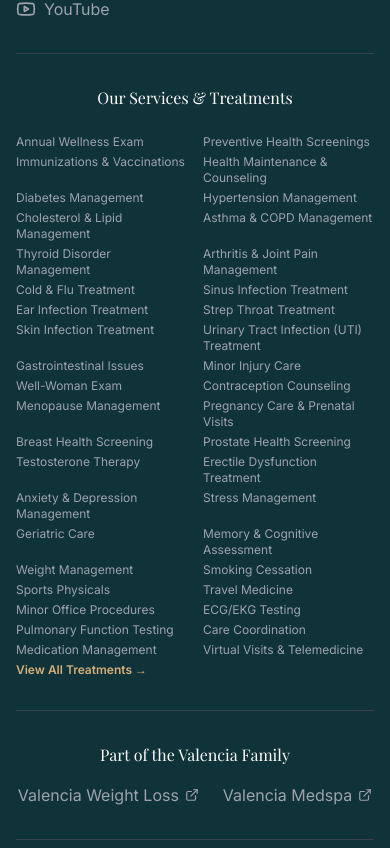
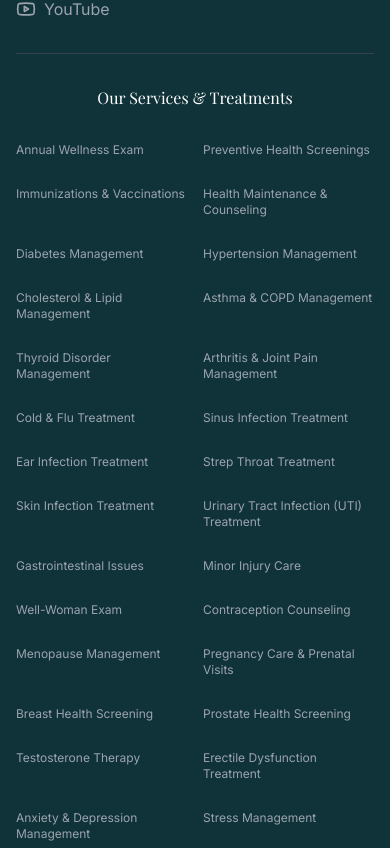
Before and after one commit to rahilp/vitality-med, a Next.js app: page / in a window 390 px wide. Shown: the part 10876-11724 px from the top of the page. Built offline with nearby package versions, Linux system fonts and the light colour scheme; a web font is replaced by a local one.

Commit message:
fix mobile touch targets

```diff
--- a/components/Footer.tsx
+++ b/components/Footer.tsx
@@ -113,19 +113,19 @@
         {/* Treatments Section */}
         <div className="border-t border-gray-700 pt-8 mb-8">
           <h3 className="text-white mb-6 text-center">Our Services & Treatments</h3>
-          <div className="grid grid-cols-2 md:grid-cols-3 lg:grid-cols-4 xl:grid-cols-5 gap-x-4 gap-y-1 text-xs">
+          <div className="grid grid-cols-2 md:grid-cols-3 lg:grid-cols-4 xl:grid-cols-5 gap-x-4 gap-y-3 sm:gap-y-1 text-xs sm:text-xs">
             {treatments.map((treatment) => (
               <Link
                 key={treatment.id}
                 href={`/treatments/${treatment.id}`}
-                className="text-gray-400 hover:text-gold-primary transition-colors"
+                className="text-gray-400 hover:text-gold-primary transition-colors py-2 sm:py-0 block"
               >
                 {treatment.name}
               </Link>
             ))}
             <Link
               href="/treatments"
-              className="text-gold-primary hover:text-gold-light transition-colors font-semibold"
+              className="text-gold-primary hover:text-gold-light transition-colors font-semibold py-2 sm:py-0 block"
             >
               View All Treatments →
             </Link>
```
